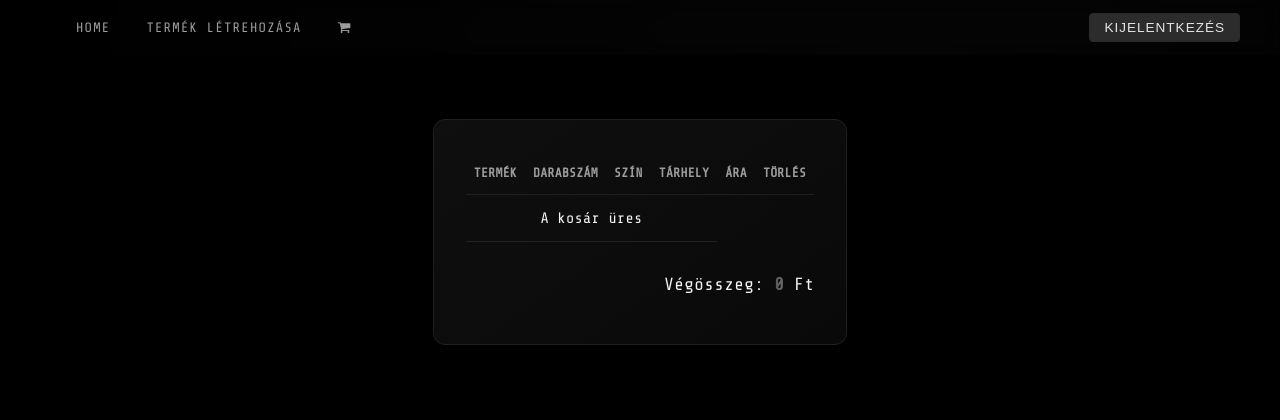
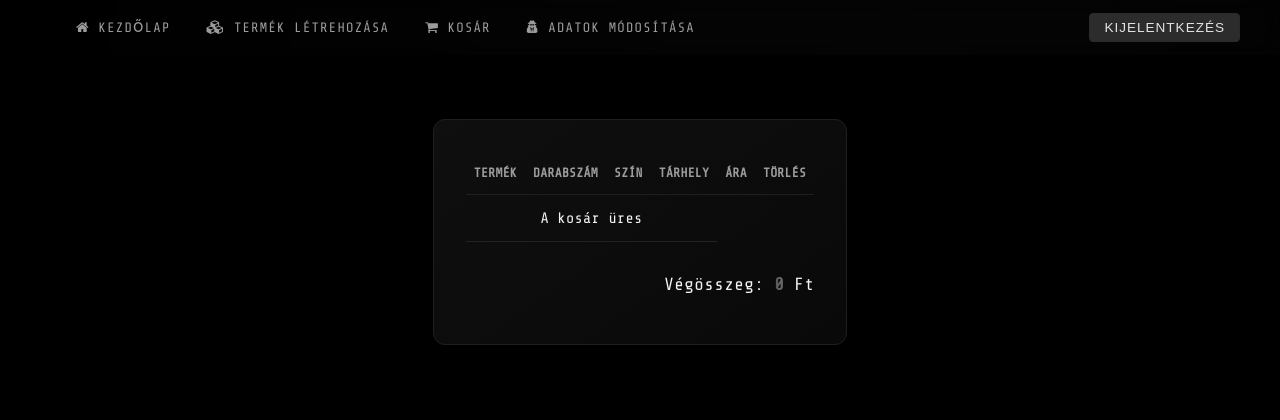
Before and after one commit to mzsl03/ai-powered-webshop, a Django app: page /cart/ in a window 1280 px wide. Shown: the top 420 px of the page. Run offline with Django 5.2, Linux system fonts and the light colour scheme; the visitor is signed in with stand-in values (Sample User, id 1); data that the repository does not hold is empty.

Commit message:
feat: navbar now contains the user update page

```diff
--- a/core_site/application/templates/layout.html
+++ b/core_site/application/templates/layout.html
@@ -17,17 +17,20 @@
         <nav class="navbar">
             <ul class="nav--list">
                 <li class="active"></li>
-                <li class="item"><a href="/home/">Home</a></li>
-                    {% comment %}<li class="item"><a href="/receipts/">Számlák</a></li>{% endcomment %}
+                <li class="item"><a href="/home/"><i class="fa fa-home"></i> Kezdőlap</a></li>
+                {% comment %}
+                    <li class="item"><a href="/receipts/">Számlák</a></li>{% endcomment %}
                 {% if request.user.is_authenticated and request.user.is_staff %}
-                    <li class="item"><a href="/add_product/">Termék létrehozása</a></li>
+                    <li class="item"><a href="/add_product/"><i class="fa fa-cubes"></i>  Termék létrehozása</a></li>
                 {% endif %}
-                    <li class="item"><a href="{% url 'cart' %}"><i class="fa fa-shopping-cart" ></i></a></li>
+                <li class="item"><a href="{% url 'cart' %}"><i class="fa fa-shopping-cart"></i> Kosár</a></li>
+                <li class="item"><a href="{% url 'user_update' %}"><i class="fa fa-user-secret"></i> Adatok módosítása</a></li>
                 {% comment %}
                     <li class="item"><a href="/order/">Rendelések</a></li>
                     {% if request.user.is_authenticated and request.user.is_superuser %}
                         <li class="item"><a href="/user_list/">Felhasználók listája</a></li>
                     {% endif %}
+
                     {% if request.user.is_authenticated and not request.user.is_staff %}
                         <li class="item"><a href="/export/report/">Riport generálás</a></li>
                     {% endif %} {% endcomment %}
```
